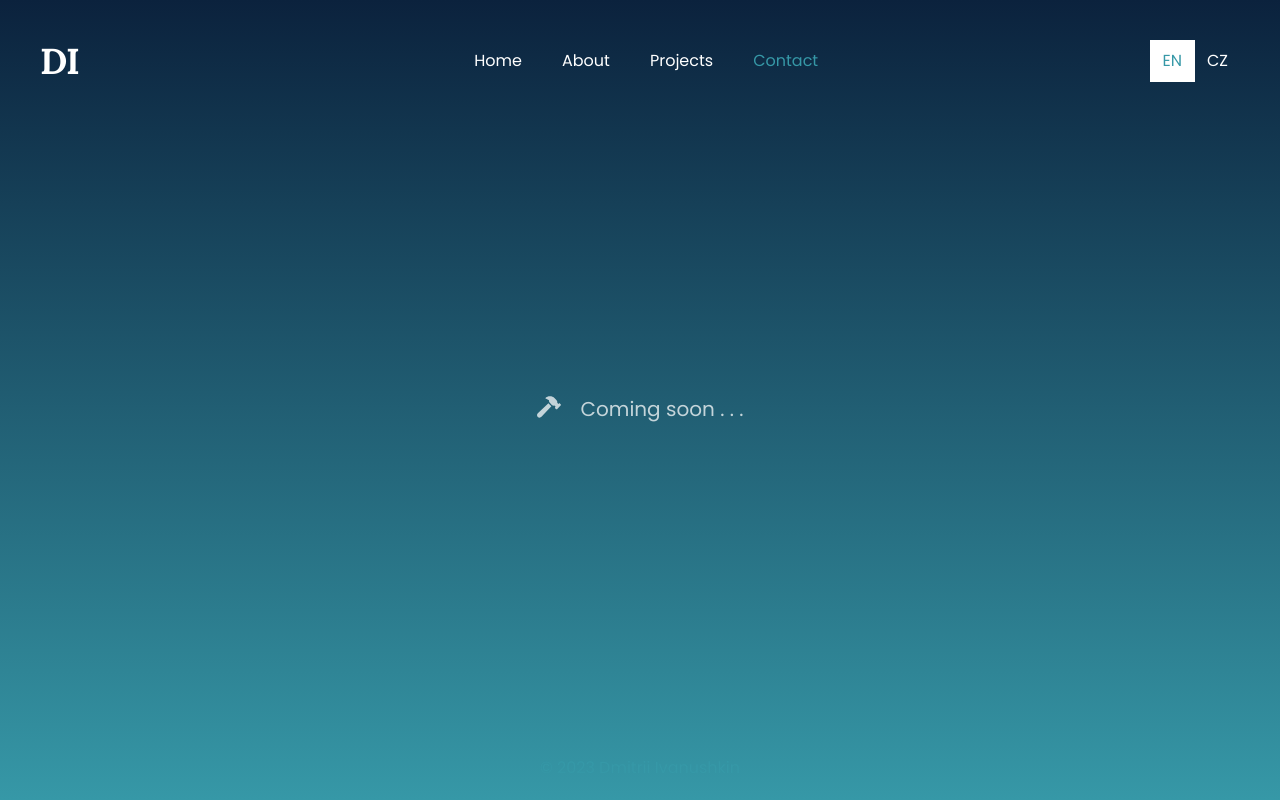
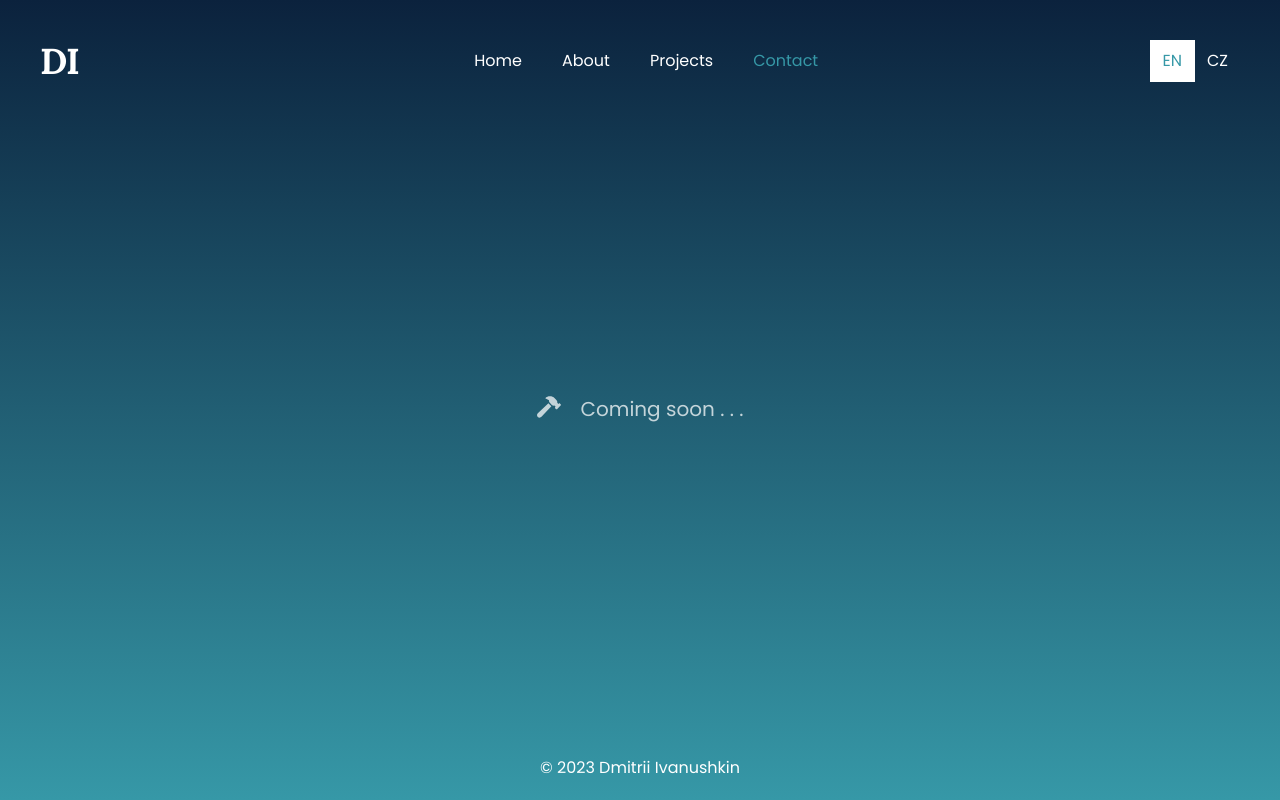
Before and after one commit to lasjdhu/web-page, a React (Create React App) app: page /contact in a window 1280 px wide. Built offline with nearby package versions, Linux system fonts and the light colour scheme.

Commit message:
fix(Footer): text-white

```diff
--- a/src/components/Footer.jsx
+++ b/src/components/Footer.jsx
@@ -6,7 +6,7 @@ const currentYear = () => {
 
 function Footer() {
     return (
-        <footer className="text-center text-blue my-5">
+        <footer className="text-center my-5">
             <p>&copy; {currentYear()} Dmitrii Ivanushkin</p>
         </footer>
     );
```
